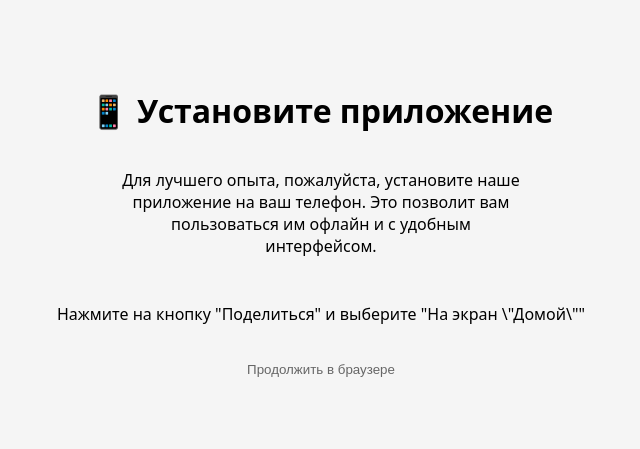
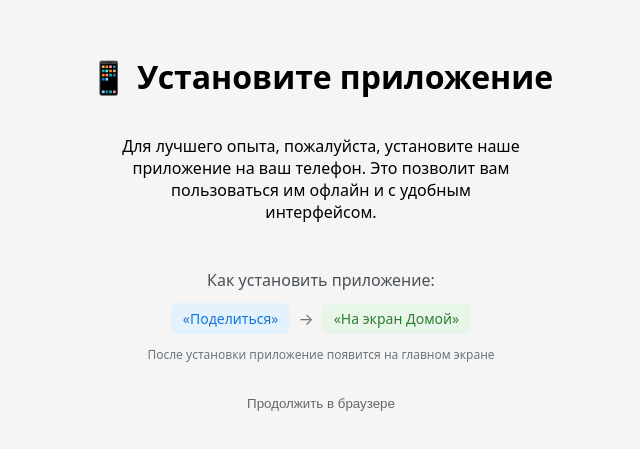
Before and after one commit to fasergeyte/HomeBG-pwa, a React (Vite) app in the folder client/: page / in a window 1280 px wide. Shown: the part 197-646 px from the top of the page, without its empty margins (319-959 px from the left). Built offline with nearby package versions, Linux system fonts and the light colour scheme; no server answers; what axios-hooks would draw is missing.

Commit message:
Fix guard

```diff
--- a/client/src/app/PwaGuard.tsx
+++ b/client/src/app/PwaGuard.tsx
@@ -61,13 +61,7 @@ export const PwaGuard: React.FC<PwaGuardProps> = ({ children, fallback }) => {
           Установить приложение
         </button>
       ) : (
-        // Инструкция для iOS или браузеров, где нет нативной установки
-        <div>
-          <p>
-            Нажмите на кнопку &quot;Поделиться&quot; и выберите &quot;На экран
-            \&quot;Домой\&quot;&quot;
-          </p>
-        </div>
+        <IOSInstallInstructions />
       )}
 
       {showBanner && (
@@ -89,3 +83,52 @@ export const PwaGuard: React.FC<PwaGuardProps> = ({ children, fallback }) => {
 
   return <>{showBanner ? fallback || <DefaultFallback /> : children}</>;
 };
+
+// Стилизованная инструкция для iOS
+const IOSInstallInstructions = () => (
+  <div>
+    <p style={{ marginBottom: "12px", color: "#495057" }}>
+      Как установить приложение:
+    </p>
+
+    <div
+      style={{
+        display: "flex",
+        alignItems: "center",
+        justifyContent: "center",
+        gap: "8px",
+        flexWrap: "wrap",
+      }}
+    >
+      <span
+        style={{
+          backgroundColor: "#e3f2fd",
+          padding: "6px 12px",
+          borderRadius: "6px",
+          fontSize: "14px",
+          fontWeight: "500",
+        }}
+      >
+        <span style={{ color: "#1976d2" }}>«Поделиться»</span>
+      </span>
+
+      <span style={{ color: "#6c757d" }}>→</span>
+
+      <span
+        style={{
+          backgroundColor: "#e8f5e9",
+          padding: "6px 12px",
+          borderRadius: "6px",
+          fontSize: "14px",
+          fontWeight: "500",
+        }}
+      >
+        <span style={{ color: "#2e7d32" }}>«На экран Домой»</span>
+      </span>
+    </div>
+
+    <p style={{ marginTop: "12px", fontSize: "12px", color: "#6c757d" }}>
+      После установки приложение появится на главном экране
+    </p>
+  </div>
+);
--- a/client/src/libs/PlayedGames/GameResult.tsx
+++ b/client/src/libs/PlayedGames/GameResult.tsx
@@ -32,7 +32,7 @@ export function GameResult(props: {
     ) {
       append(
         { place: result.length + 1, player: null },
-        { shouldFocus: false }
+        { shouldFocus: false },
       );
     }
   }, [append, result, lastPlayer, fields.length]);
@@ -60,6 +60,7 @@ export function GameResult(props: {
                 size="small"
                 inputProps={field}
                 type="number"
+                enterKeyHint="next"
                 sx={{
                   width: "60px",
                   "& .MuiInputBase-root": {
@@ -82,6 +83,7 @@ export function GameResult(props: {
                 }}
                 fullWidth={true}
                 freeSolo={true}
+                enterKeyHint="next"
                 clearOnBlur={true}
                 autoSelect={true}
                 options={players ?? []}
--- a/client/src/libs/PlayedGames/PlayedGameDialog.tsx
+++ b/client/src/libs/PlayedGames/PlayedGameDialog.tsx
@@ -33,7 +33,7 @@ export function PlayedGameDialog() {
   const { data: editedGame, isLoading: editedGameIsLoading } = useStoreGet(
     "playedGame",
     id,
-    !id
+    !id,
   );
 
   const { data: players, isLoading: playersIsLoading } =
@@ -78,7 +78,7 @@ export function PlayedGameDialog() {
           }
 
           const existed = players?.find(
-            (p) => p.name.toLowerCase() === player.toLowerCase()
+            (p) => p.name.toLowerCase() === player.toLowerCase(),
           );
 
           if (existed) {
@@ -155,7 +155,16 @@ export function PlayedGameDialog() {
             name={"date"}
             control={control}
             render={({ field }) => (
-              <DatePicker label={"дата"} sx={{ width: 1 }} {...field} />
+              <DatePicker
+                label={"дата"}
+                sx={{ width: 1 }}
+                slotProps={{
+                  textField: {
+                    enterKeyHint: "next",
+                  },
+                }}
+                {...field}
+              />
             )}
           />
         )}
@@ -174,6 +183,7 @@ export function PlayedGameDialog() {
                   onChange(val);
                 }}
                 freeSolo={true}
+                enterKeyHint="next"
                 clearOnBlur={true}
                 autoSelect={true}
                 options={games ?? []}
```
Also changed, not shown: 1 other file (tests, documents, lock files or other folders).
